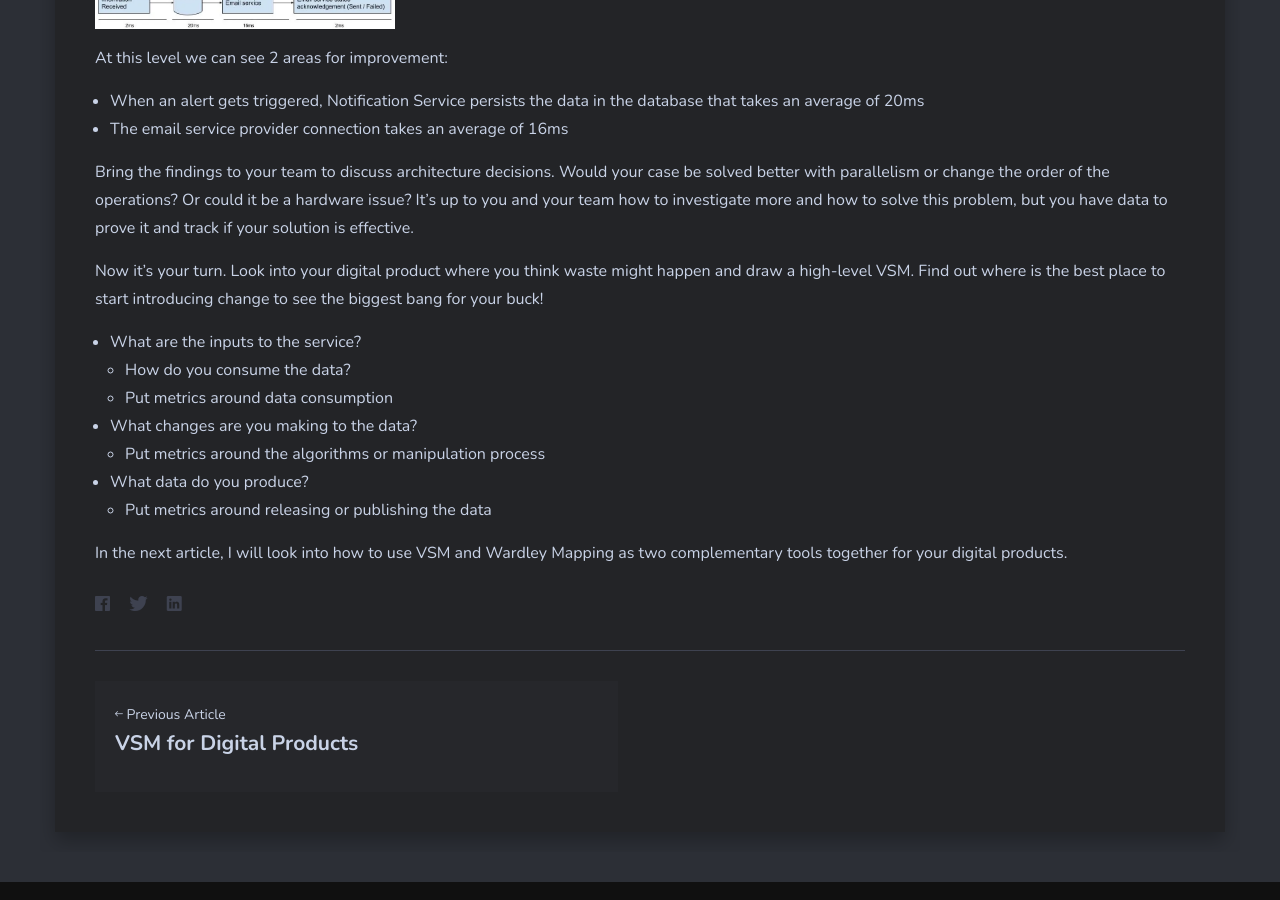
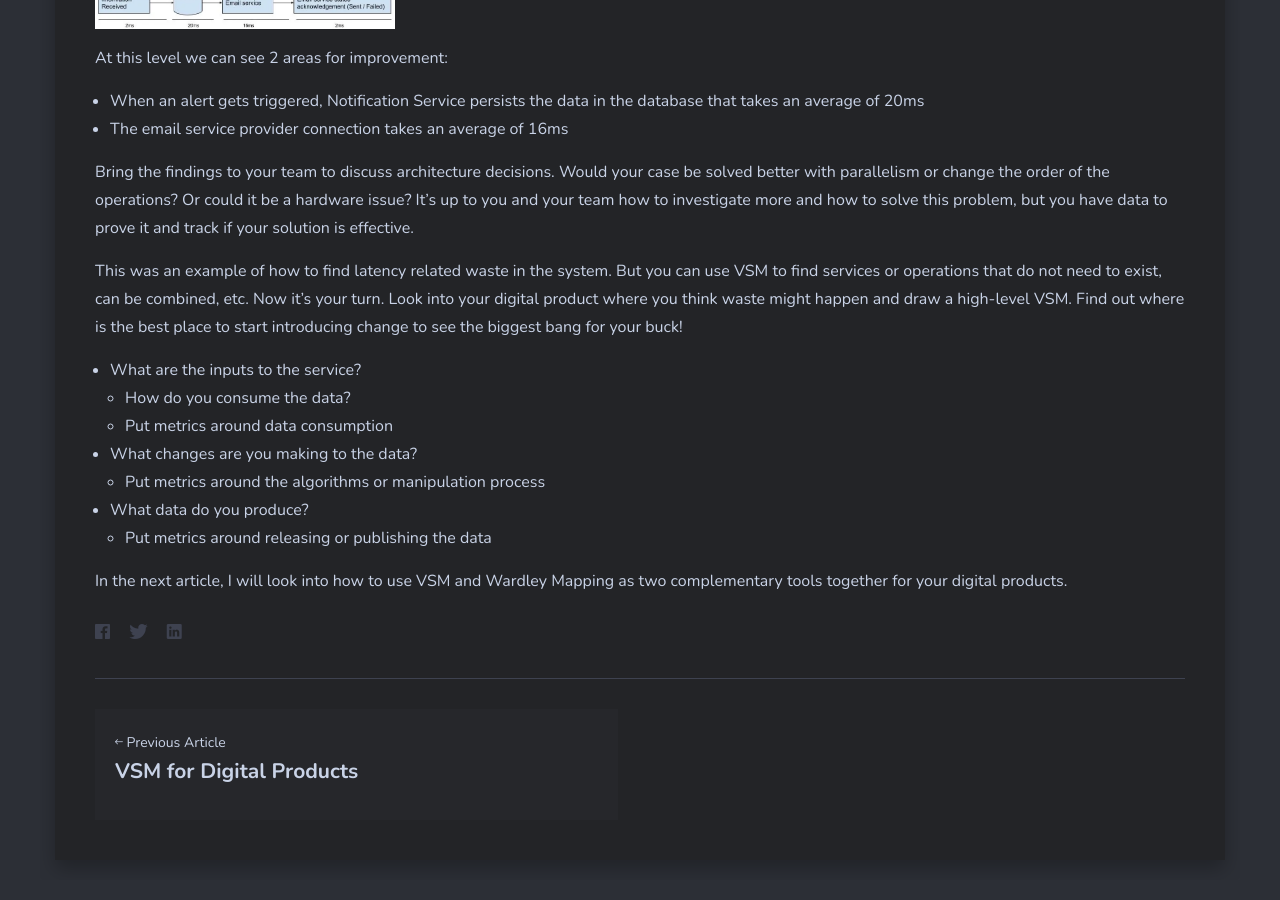
Before and after one commit to saslani/saslani.github.io, a Jekyll site: the page built from _posts/2023-03-16-vsm-for-digital-products-example.md, in a window 1280 px wide and 900 px high, scrolled down 3014 px. Built offline with Jekyll 4.4.1, drawn with Linux system fonts in a browser that asks for light colours; nearby versions of some CDN libraries; comment, search, counter and statistics services are not loaded.

Commit message:
add a note

```diff
--- a/_posts/2023-03-16-vsm-for-digital-products-example.md
+++ b/_posts/2023-03-16-vsm-for-digital-products-example.md
@@ -60,7 +60,7 @@ At this level we can see 2 areas for improvement:
 
 Bring the findings to your team to discuss architecture decisions. Would your case be solved better with parallelism or change the order of the operations? Or could it be a hardware issue? It’s up to you and your team how to investigate more and how to solve this problem, but you have data to prove it and track if your solution is effective.
 
-Now it’s your turn. Look into your digital product where you think waste might happen and draw a high-level VSM. Find out where is the best place to start introducing change to see the biggest bang for your buck!
+This was an example of how to find latency related waste in the system. But you can use VSM to find services or operations that do not need to exist, can be combined, etc. Now it’s your turn. Look into your digital product where you think waste might happen and draw a high-level VSM. Find out where is the best place to start introducing change to see the biggest bang for your buck!
 
 * What are the inputs to the service?
   * How do you consume the data?
```
